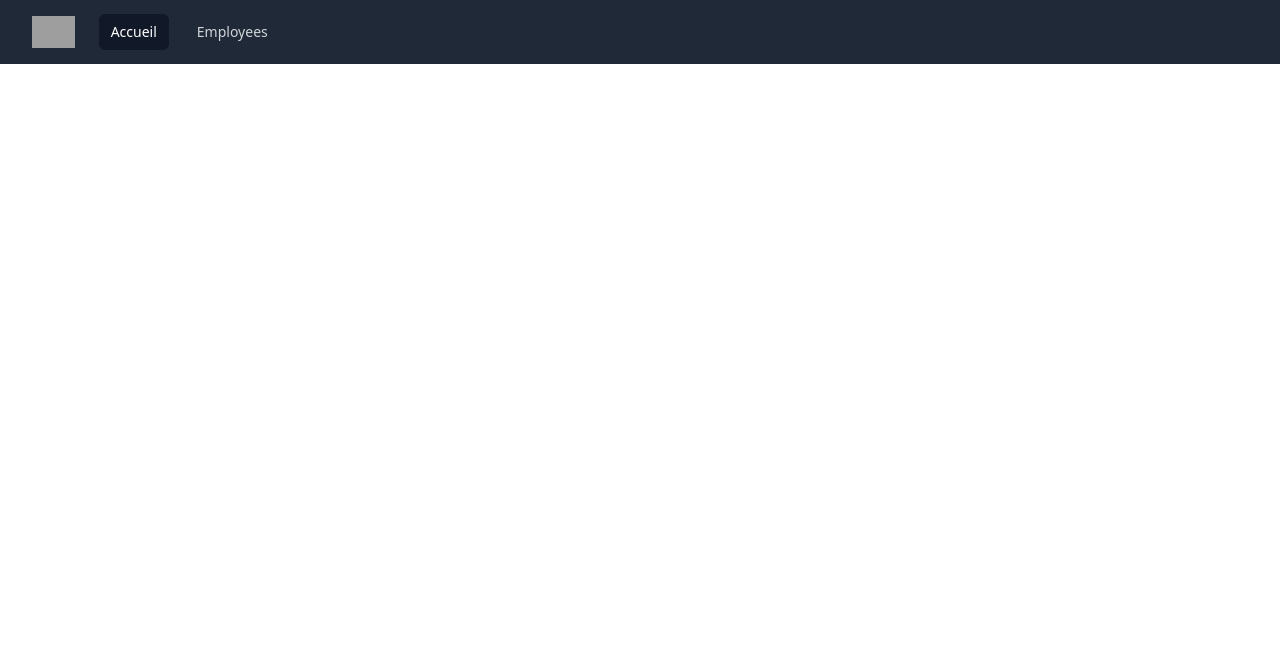
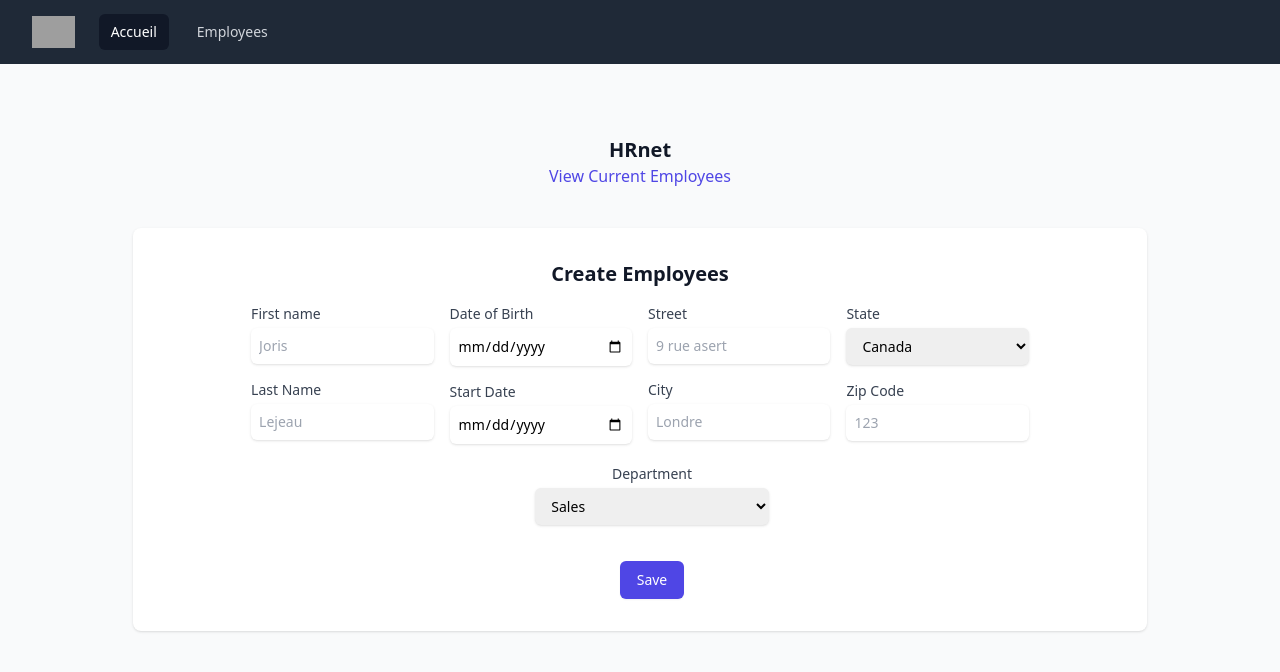
Before and after one commit to BryanParisot/HRnet, a React (Create React App) app: page / in a window 1280 px wide. Shown: the top 672 px of the page. Built offline with nearby package versions, Linux system fonts and the light colour scheme; grey boxes are pictures that could not be loaded.

Commit message:
feat(form): create form style

```diff
--- /dev/null
+++ b/src/components/Form/CreateEmployee.js
@@ -0,0 +1,158 @@
+import React from "react";
+
+const CreateEmployee = () => {
+  return (
+    <div className="bg-white py-8 px-4 shadow mt-10 sm:rounded-lg sm:px-10 w-10/12">
+      <h2 className="text-center font-bold text-xl text-gray-900">
+        Create Employees
+      </h2>
+      <form className="flex flex-col pt-4 space-x-6 items-center space-y-5">
+        <div className="flex space-x-4 w-10/12">
+          <div className="w-1/4 ">
+            <label for="email" class="block text-sm font-medium text-gray-700">
+              First name
+            </label>
+            <div class="mt-1">
+              <input
+                type="text"
+                name="firstName"
+                class="block w-full p-2 rounded-md border-gray-300 shadow focus:border-indigo-500 focus:ring-indigo-500 sm:text-sm"
+                placeholder="Joris"
+              />
+            </div>
+            <label
+              for="email"
+              class="block text-sm font-medium text-gray-700 mt-4"
+            >
+              Last Name
+            </label>
+            <div class="mt-1">
+              <input
+                type="text"
+                name="lastName"
+                class="block w-full p-2 rounded-md border-gray-300 shadow focus:border-indigo-500 focus:ring-indigo-500 sm:text-sm"
+                placeholder="Lejeau"
+              />
+            </div>
+          </div>{" "}
+          {/* spaceeeeeee */}
+          <div className="w-1/4">
+            <label for="email" class="block text-sm font-medium text-gray-700">
+              Date of Birth
+            </label>
+            <div class="mt-1">
+              <input
+                type="date"
+                name="dateOfBirth"
+                class="block w-full p-2 rounded-md border-gray-300 shadow focus:border-indigo-500 focus:ring-indigo-500 sm:text-sm"
+              />
+            </div>
+            <label
+              for="email"
+              class="block text-sm font-medium text-gray-700 mt-4"
+            >
+              Start Date
+            </label>
+            <div class="mt-1">
+              <input
+                type="date"
+                name="startDate"
+                class="block w-full p-2 rounded-md border-gray-300 shadow focus:border-indigo-500 focus:ring-indigo-500 sm:text-sm"
+              />
+            </div>
+          </div>
+          {/* spaceeeeeeeeeeee */}
+          <div className="w-1/4">
+            <label for="email" class="block text-sm font-medium text-gray-700">
+              Street
+            </label>
+            <div class="mt-1">
+              <input
+                type="text"
+                name="street"
+                class="block w-full p-2 rounded-md border-gray-300 shadow focus:border-indigo-500 focus:ring-indigo-500 sm:text-sm"
+                placeholder="9 rue asert"
+              />
+            </div>
+            <label
+              for="email"
+              class="block text-sm font-medium text-gray-700 mt-4"
+            >
+              City
+            </label>
+            <div class="mt-1">
+              <input
+                type="text"
+                name="city"
+                class="block w-full p-2 rounded-md border-gray-300 shadow focus:border-indigo-500 focus:ring-indigo-500 sm:text-sm"
+                placeholder="Londre"
+              />
+            </div>
+          </div>
+          {/* spaceeeeeeeee */}
+          <div className="w-1/4">
+            <label for="email" class="block text-sm font-medium text-gray-700">
+              State
+            </label>
+            <div class="mt-1">
+              <select
+                id="location"
+                name="location"
+                className="mt-1 block w-full p-2 rounded-md shadow border-gray-300 py-2 pl-3 pr-10 text-base focus:border-indigo-500 focus:outline-none focus:ring-indigo-500 sm:text-sm"
+                defaultValue="Canada"
+              >
+                <option>United States</option>
+                <option>Canada</option>
+                <option>Mexico</option>
+              </select>
+            </div>
+            <label
+              for="email"
+              class="block text-sm font-medium text-gray-700 mt-4"
+            >
+              Zip Code
+            </label>
+            <div class="mt-1">
+              <input
+                type="number"
+                name="city"
+                class="block w-full p-2 rounded-md border-gray-300 shadow focus:border-indigo-500 focus:ring-indigo-500 sm:text-sm"
+                placeholder="123"
+              />
+            </div>
+          </div>
+        </div>
+        <div className="w-1/4 text-center">
+          {" "}
+          <div>
+            <label
+              htmlFor="location"
+              className="block text-sm font-medium text-gray-700"
+            >
+              Department
+            </label>
+            <select
+              id="location"
+              name="location"
+              className="mt-1 block w-full rounded-md shadow border-gray-300 py-2 pl-3 pr-10 text-base focus:border-indigo-500 focus:outline-none focus:ring-indigo-500 sm:text-sm"
+              defaultValue="Sales"
+            >
+              <option>Sales</option>
+              <option>Marketing</option>
+            </select>
+          </div>{" "}
+        </div>
+        <div>
+          <button
+            type="submit"
+            class="flex w-full p-2  mt-4 justify-center rounded-md border border-transparent bg-indigo-600 py-2 px-4 text-sm font-medium text-white shadow-sm hover:bg-indigo-700 focus:outline-none focus:ring-2 focus:ring-indigo-500 focus:ring-offset-2"
+          >
+            Save
+          </button>
+        </div>
+      </form>
+    </div>
+  );
+};
+
+export default CreateEmployee;
--- a/src/pages/Home.js
+++ b/src/pages/Home.js
@@ -1,10 +1,26 @@
 import React from "react";
+import { Link } from "react-router-dom";
+import CreateEmployee from "../components/Form/CreateEmployee";
 import Navigation from "../components/Navigations/Navigation";
 
 const Home = () => {
   return (
-    <div>
+    <div className="bg-gray-50">
       <Navigation />
+      <div className="flex items-center min-h-full flex-col justify-center py-12 sm:px-6 lg:px-8">
+        <div className="flex flex-col justify-center align-middle">
+          <h1 className="mt-6 text-center font-bold text-xl text-gray-900">
+            HRnet
+          </h1>
+          <Link
+            to="employees"
+            class="font-medium text-indigo-600 hover:text-indigo-500 text-center"
+          >
+            View Current Employees
+          </Link>
+        </div>
+        <CreateEmployee />
+      </div>
     </div>
   );
 };
```
